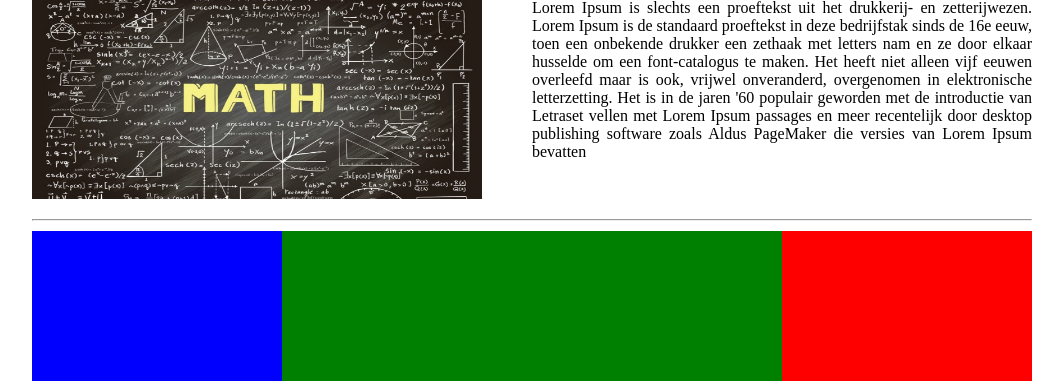
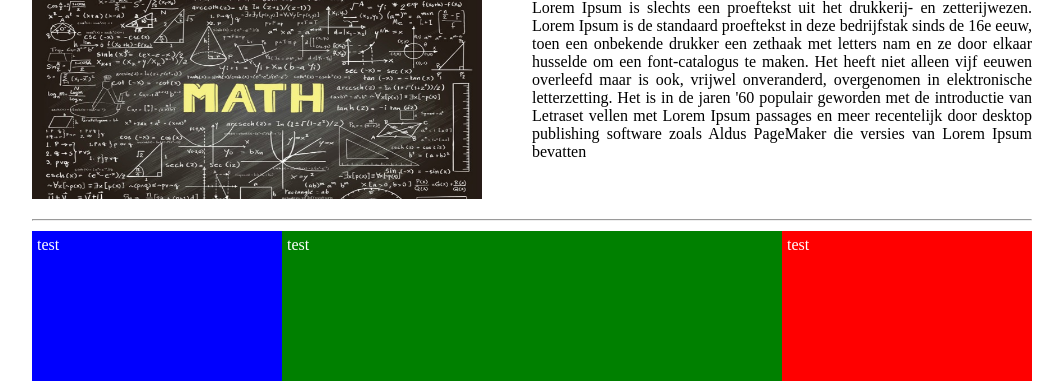
Before and after one commit to PatrickVording/Project-Boze-Wolf, a PHP site: page /home.html in a window 1280 px wide. Shown: the part 648-1029 px from the top of the page, without its empty margins (108-1171 px from the left). Run offline with PHP 8.4, Linux system fonts and the light colour scheme.

Commit message:
paar veranderingen in de footer

```diff
--- a/home.html
+++ b/home.html
@@ -72,10 +72,13 @@
 			<hr>
 			</div>
 					<div class="footerLeft">
+						<p id="footertext"> test </p>
 					</div>
 					<div class="footerMid">
+						<p id="footertext"> test </p>
 					</div>
 					<div class="footerRight">
+						<p id="footertext"> test </p>
 					</div>
 
 		</div>
--- a/stylesheet.css
+++ b/stylesheet.css
@@ -4,9 +4,17 @@
 		padding: 0;
 	}
 
-p	{
-		text-align: justify
+p
+	{
+		text-align: justify;
 	}
+
+#footertext
+	{
+		text-align: justify;
+		margin: 5px 0px 0px 5px;
+	}
+
 
 .container
 	{
@@ -30,7 +38,6 @@ p	{
 		height: 20px;
 		float: right;
 		margin: 25px 50px 0px 50px;
-
 	}
 
 ul	{
@@ -114,6 +121,7 @@ ul	{
 		float: left;
 		background-color:blue;
 		width: 250px;
+		color: white;
 	}
 
 .footerMid
@@ -123,6 +131,7 @@ ul	{
 		float: left;
 		background-color:green;
 		width: 500px;
+		color: white;
 	}
 
 .footerRight
@@ -132,4 +141,5 @@ ul	{
 		float: left;
 		background-color:red;
 		width: 250px;
+		color: white;
 	}
```
